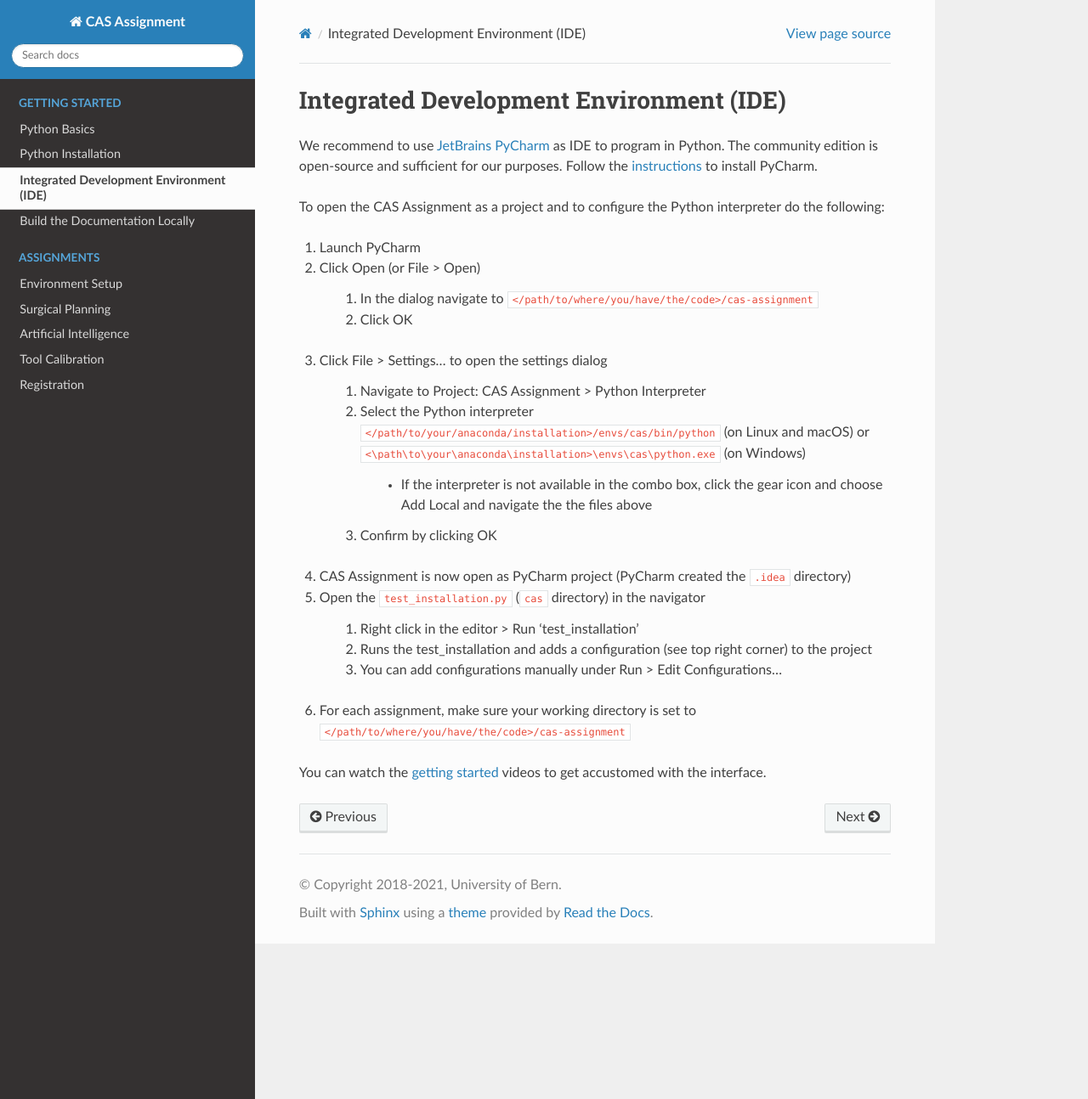
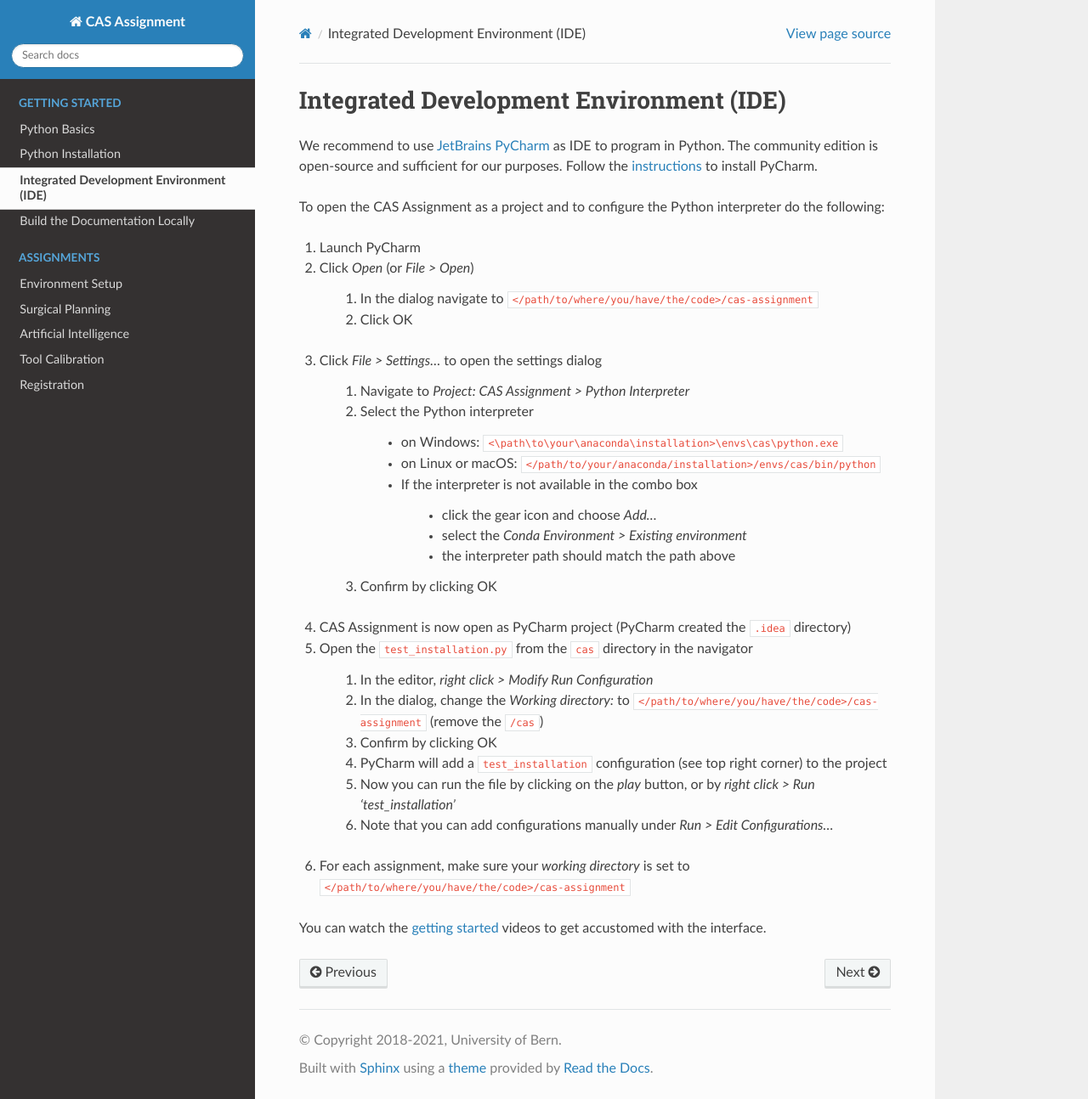
Before and after one commit to persmed/cas-assignment, a Sphinx documentation site: the page built from docs/installation.ide.rst, in a window 1280 px wide and 1294 px high. Shown: the whole window at 85% size. Built offline with Sphinx 7.4.7 and the Read the Docs theme 2.0.0, drawn with Linux system fonts in a browser that asks for light colours.

Commit message:
docs: update PyCharm installation instructions to match the latest version of PyCharm (2021.3.2)

```diff
--- a/docs/installation.ide.rst
+++ b/docs/installation.ide.rst
@@ -8,28 +8,37 @@ Follow the `instructions <https://www.jetbrains.com/help/pycharm/requirements-in
 To open the CAS Assignment as a project and to configure the Python interpreter do the following:
 
 #. Launch PyCharm
-#. Click Open (or File > Open)
+#. Click *Open* (or *File > Open*)
 
     #. In the dialog navigate to ``</path/to/where/you/have/the/code>/cas-assignment``
     #. Click OK
 
-#. Click File > Settings... to open the settings dialog
+#. Click *File > Settings...* to open the settings dialog
 
-    #. Navigate to Project: CAS Assignment > Python Interpreter
-    #. Select the Python interpreter ``</path/to/your/anaconda/installation>/envs/cas/bin/python`` (on Linux and macOS) or ``<\path\to\your\anaconda\installation>\envs\cas\python.exe`` (on Windows)
+    #. Navigate to *Project: CAS Assignment > Python Interpreter*
+    #. Select the Python interpreter
 
-        - If the interpreter is not available in the combo box, click the gear icon and choose Add Local and navigate the the files above
+        - on Windows: ``<\path\to\your\anaconda\installation>\envs\cas\python.exe``
+        - on Linux or macOS: ``</path/to/your/anaconda/installation>/envs/cas/bin/python``
+        - If the interpreter is not available in the combo box
+
+            - click the gear icon and choose *Add...*
+            - select the *Conda Environment > Existing environment*
+            - the interpreter path should match the path above
 
     #. Confirm by clicking OK
 
 #. CAS Assignment is now open as PyCharm project (PyCharm created the ``.idea`` directory)
 
-#. Open the ``test_installation.py`` (``cas`` directory) in the navigator
+#. Open the ``test_installation.py`` from the ``cas`` directory in the navigator
 
-    #. Right click in the editor > Run 'test_installation'
-    #. Runs the test_installation and adds a configuration (see top right corner) to the project
-    #. You can add configurations manually under Run > Edit Configurations...
+    #. In the editor, *right click > Modify Run Configuration*
+    #. In the dialog, change the *Working directory:* to ``</path/to/where/you/have/the/code>/cas-assignment`` (remove the ``/cas``)
+    #. Confirm by clicking OK
+    #. PyCharm will add a ``test_installation`` configuration (see top right corner) to the project
+    #. Now you can run the file by clicking on the *play* button, or by *right click > Run 'test_installation'*
+    #. Note that you can add configurations manually under *Run > Edit Configurations...*
 
-#. For each assignment, make sure your working directory is set to ``</path/to/where/you/have/the/code>/cas-assignment``
+#. For each assignment, make sure your *working directory* is set to ``</path/to/where/you/have/the/code>/cas-assignment``
 
 You can watch the `getting started <https://www.jetbrains.com/pycharm/documentation/>`_ videos to get accustomed with the interface.
```
